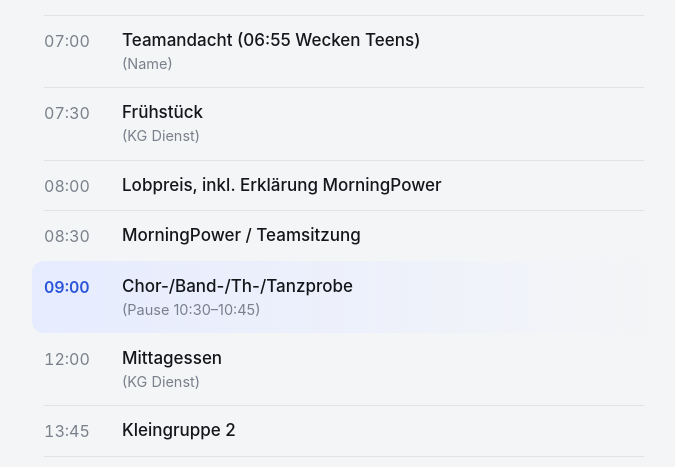
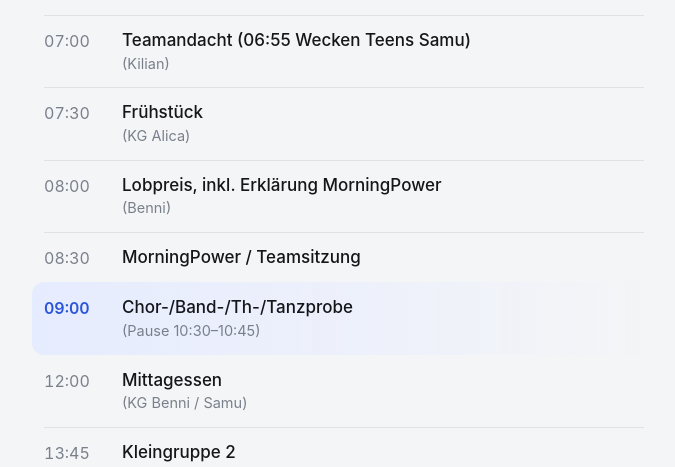
Before and after one commit to T0DR/campprogramm-t17, a plain HTML site: page index.html in a window 1280 px wide. Shown: the part 246-713 px from the top of the page, without its empty margins (296-971 px from the left). Drawn offline with Linux system fonts and the light colour scheme.

Commit message:
updated plan to new version

```diff
--- a/index.html
+++ b/index.html
@@ -183,51 +183,51 @@ const DEFAULT_DATA = [
   ["21:45","Alle in den Zimmern",""],
   ["22:00","Nachtruhe / Team-Tagesrückblick","Name"]]},
  {iso:"2026-10-19",name:"Montag",date:"19.10.2026",place:"",items:[
-  ["07:00","Teamandacht (06:55 Wecken Teens)","Name"],
-  ["07:30","Frühstück","KG Dienst"],
-  ["08:00","Lobpreis, inkl. Erklärung MorningPower",""],
+  ["07:00","Teamandacht (06:55 Wecken Teens Samu)","Kilian"],
+  ["07:30","Frühstück","KG Alica"],
+  ["08:00","Lobpreis, inkl. Erklärung MorningPower","Benni"],
   ["08:30","MorningPower / Teamsitzung",""],
   ["09:00","Chor-/Band-/Th-/Tanzprobe","Pause 10:30–10:45"],
-  ["12:00","Mittagessen","KG Dienst"],
-  ["anschl.","T-Shirt-Ausgabe, Campkiosk","Name"],
+  ["12:00","Mittagessen","KG Benni / Samu"],
+  ["anschl.","T-Shirt-Ausgabe, Campkiosk","Vivi / Madita"],
   ["13:45","Kleingruppe 2",""],
   ["14:45","Chor-/Band-/Tanz-/Th-Probe","Pause 15:45–16:00"],
   ["16:45","Umbau, Vorbereitungen für Hauptproben",""],
   ["17:00","Szenenprobe, anschl. frei",""],
-  ["18:00","Abendessen","KG Dienst"],
+  ["18:00","Abendessen","KG Laura"],
   ["18:45","Teamgebet mit Evangelist",""],
-  ["19:15","Lobpreis und Input","Name"],
+  ["19:15","Lobpreis und Input","Alica"],
   ["21:00","Snack",""],
   ["21:45","Alle in den Zimmern",""],
-  ["22:00","Nachtruhe / Team-Tagesrückblick","Name"]]},
+  ["22:00","Nachtruhe / Team-Tagesrückblick","Kilian / Rebekka"]]},
  {iso:"2026-10-20",name:"Dienstag",date:"20.10.2026",place:"",items:[
-  ["07:00","Teamandacht (06:55 Wecken Teens)","Name"],
-  ["07:30","Frühstück","KG Dienst"],
-  ["08:00","Lobpreis","par. Küchendienst"],
+  ["07:00","Teamandacht (06:55 Wecken Teens Julian)","David"],
+  ["07:30","Frühstück","KG Ole / Kilian"],
+  ["08:00","Lobpreis","par. Küchendienst / Laura"],
   ["08:30","MorningPower / Teamsitzung",""],
   ["09:00","Soundcheck, Einsingen, Theater-/Tanztreff",""],
   ["09:45","1. Hauptprobe (inkl. Pause)",""],
-  ["ca. 12:30","Mittagessen (Absprache Küche!)","KG Dienst"],
+  ["ca. 12:30","Mittagessen (Absprache Küche!)","KG Rebekka"],
   ["13:15","Instruktion Technikteam",""],
   ["13:45","Kleingruppe 3",""],
   ["14:45","2. Hauptprobe, anschl. frei",""],
-  ["18:00","Abendessen","KG Dienst"],
+  ["18:00","Abendessen","KG Luisa / Vivi"],
   ["18:45","Teamgebet mit Evangelist",""],
-  ["19:15","Lobpreis und Input","Name"],
+  ["19:15","Lobpreis und Input","Samu"],
   ["21:00","Snack",""],
   ["21:00","PA, Material + Instrumente abbauen/einladen",""],
   ["21:45","Alle in den Zimmern",""],
-  ["22:00","Nachtruhe / Team-Tagesrückblick","Name"]]},
+  ["22:00","Nachtruhe / Team-Tagesrückblick","David / Vivi"]]},
  {iso:"2026-10-21",name:"Mittwoch",date:"21.10.2026",place:"Oranienburg",items:[
-  ["07:00","Wecken, alles packen, Zimmer räumen","Name"],
-  ["07:15","Teamandacht","Name"],
+  ["07:00","Wecken, alles packen, Zimmer räumen","Alica"],
+  ["07:15","Teamandacht","Samu"],
   ["07:45","Frühstück (vorher gepackt und Zimmer geräumt)",""],
-  ["08:10","Küchendienst","KG Dienst"],
+  ["08:10","Küchendienst","KG Julian + David / Bjarne"],
   ["08:30","MorningPower / Teamsitzung",""],
   ["09:00","Aussendung (Verabschiedung Küchenteam, Tourinfos…)",""],
-  ["09:45","EVTL. Sponsorenlauf / Abfahrt Band & Technik-Team",""],
+  ["09:45","Sponsorenlauf / Abfahrt Band & Technik-Team",""],
   ["10:15","Ankunft Aufbauteam",""],
-  ["10:45","Hausputz",""],
+  ["10:45","Duschen, dann Hausputz",""],
   ["11:45","Essen Chor",""],
   ["12:00","Lunch für Aufbauteam",""],
   ["12:45","Abfahrt Chor","20 km – 30 min"],
@@ -238,43 +238,43 @@ const DEFAULT_DATA = [
   ["15:00","Quartierverteilung, Chor-Soundcheck",""],
   ["15:45","Generalprobe",""],
   ["17:30","Abendessen",""],
-  ["18:45","Gebetsgemeinschaft","Name"],
+  ["18:45","Gebetsgemeinschaft","Alica"],
   ["19:30","1. Konzert",""]]},
  {iso:"2026-10-22",name:"Donnerstag",date:"22.10.2026",place:"Wittenberge",items:[
-  ["08:30","Teamandacht","Name"],
-  ["09:00","Auswertung, Lobpreis","Name"],
+  ["08:30","Teamandacht","Benni"],
+  ["09:00","Auswertung, Lobpreis","Madita"],
   ["09:30","MorningPower / Teamsitzung",""],
   ["10:30","Abfahrt, Lunch unterwegs","145 km – 2,5 h"],
   ["13:00","Ankunft, Ausladen",""],
-  ["14:00","Freizeitprogramm, parallel PA-Aufbau","Name"],
+  ["14:00","Freizeitprogramm, parallel PA-Aufbau","Rebekka"],
   ["15:30","Band-Soundcheck",""],
   ["15:50","Kollektentreff",""],
   ["16:00","Theater-/Tanztreff",""],
   ["16:30","Quartierverteilung, Chor-Soundcheck, Gruppenfotos",""],
   ["17:30","Abendessen",""],
-  ["18:45","Gebetsgemeinschaft","Name"],
+  ["18:45","Gebetsgemeinschaft","Benni"],
   ["19:30","2. Konzert",""]]},
  {iso:"2026-10-23",name:"Freitag",date:"23.10.2026",place:"Neuruppin",items:[
-  ["08:30","Teamandacht","Name | Gebäude, Straße, Ort"],
-  ["09:00","Auswertung (Infos von HL aus HL-Heftchen), Lobpreis","Name"],
+  ["08:30","Teamandacht","Vivi"],
+  ["09:00","Auswertung (Infos von HL aus HL-Heftchen), Lobpreis","Kilian"],
   ["09:30","MorningPower / Teamsitzung",""],
-  ["10:00","Thema 1, Gespräch über „Entscheidung für Jesus“","Name"],
+  ["10:00","Thema 1, Gespräch über „Entscheidung für Jesus“","Benni"],
   ["11:30","Abfahrt","100 km – 2 h"],
   ["13:30","Ankunft, Ausladen, Lunch",""],
-  ["14:00","Freizeitprogramm, parallel PA-Aufbau","Name"],
+  ["14:00","Freizeitprogramm, parallel PA-Aufbau","Madita / Alica"],
   ["15:00","Band-Soundcheck",""],
   ["15:20","Kollektentreff",""],
   ["15:30","Theater-/Tanztreff",""],
   ["16:00","Quartierverteilung, Chor-Soundcheck",""],
   ["16:45","Kleingruppe 4",""],
   ["17:30","Abendessen",""],
-  ["18:45","Gebetsgemeinschaft","Name"],
+  ["18:45","Gebetsgemeinschaft","Rebekka"],
   ["19:30","3. Konzert",""]]},
  {iso:"2026-10-24",name:"Samstag",date:"24.10.2026",place:"Berlin",items:[
-  ["08:30","Teamandacht","Name | Gebäude, Straße, Ort"],
-  ["09:00","Auswertung, Lobpreis","Name"],
+  ["08:30","Teamandacht","Madita"],
+  ["09:00","Auswertung, Lobpreis","Benni"],
   ["09:30","MorningPower / Teamsitzung",""],
-  ["10:00","Thema 2",""],
+  ["10:00","Thema 2","Samu"],
   ["11:15","Abfahrt Chor","60 km – 1 h"],
   ["12:15","Ankunft Chor",""],
   ["ca. 13:00","Mittagessen",""],
@@ -284,11 +284,11 @@ const DEFAULT_DATA = [
   ["14:30","Theater-/Tanztreff",""],
   ["15:00","Chor-Soundcheck",""],
   ["15:45","Kleingruppe 5 (inkl. Lunchpaket-Abendessen)",""],
-  ["17:15","Abschluss/Zeugnisse, Gebetsgemeinschaft","Name"],
+  ["17:15","Abschluss/Zeugnisse, Gebetsgemeinschaft","Maxim"],
   ["18:30","4. Konzert",""],
   ["20:15","Ende Konzert, Tschüssrunde",""],
   ["20:45","Abbau + Heimreise (wenn mögl. hilft Techteam noch 30 Min)",""],
-  ["22:30","Team-Abschluss","Gebäude, Straße, Ort"],
+  ["22:30","Team-Abschluss",""],
   ["23:00","Ende",""]]}
 ];
 
```
